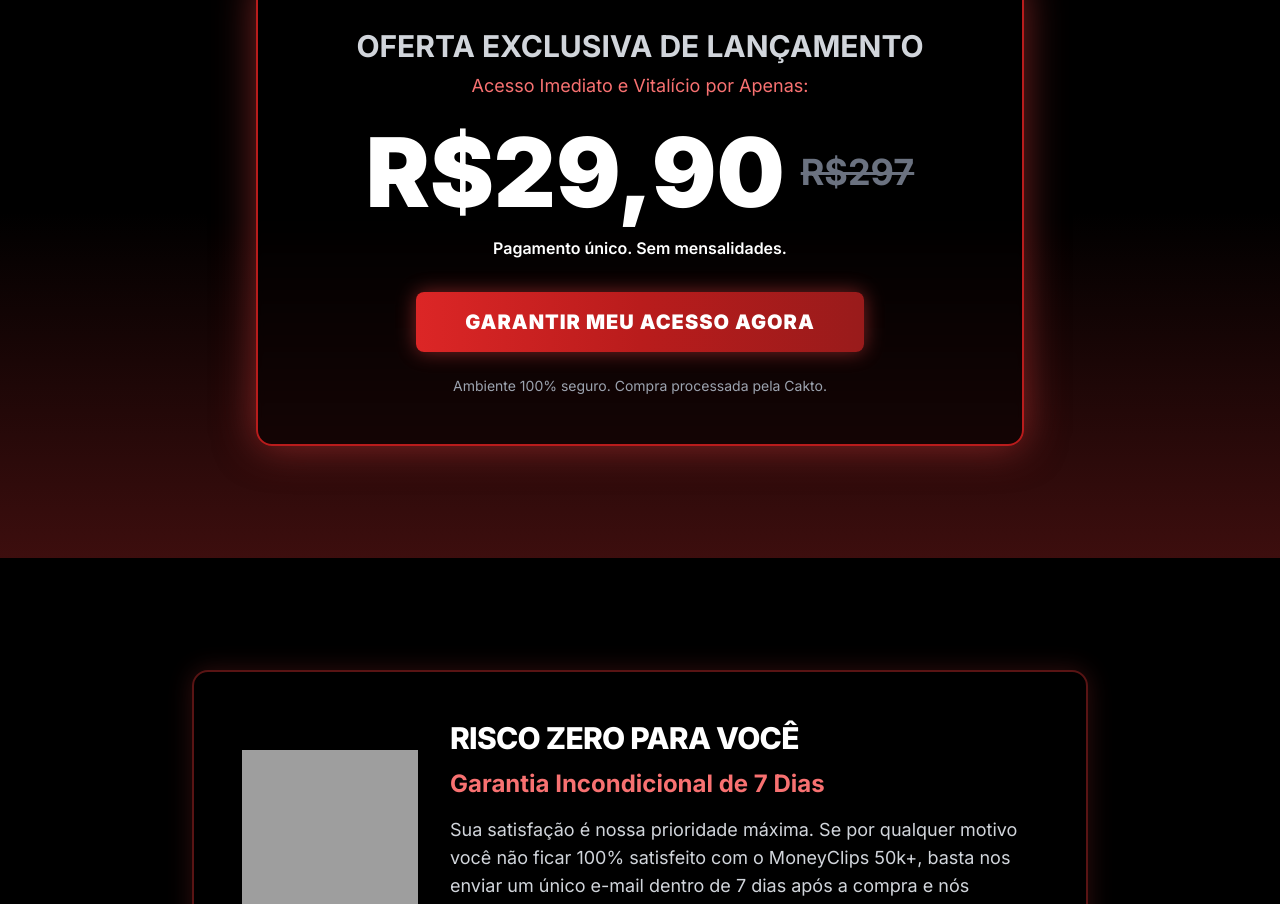
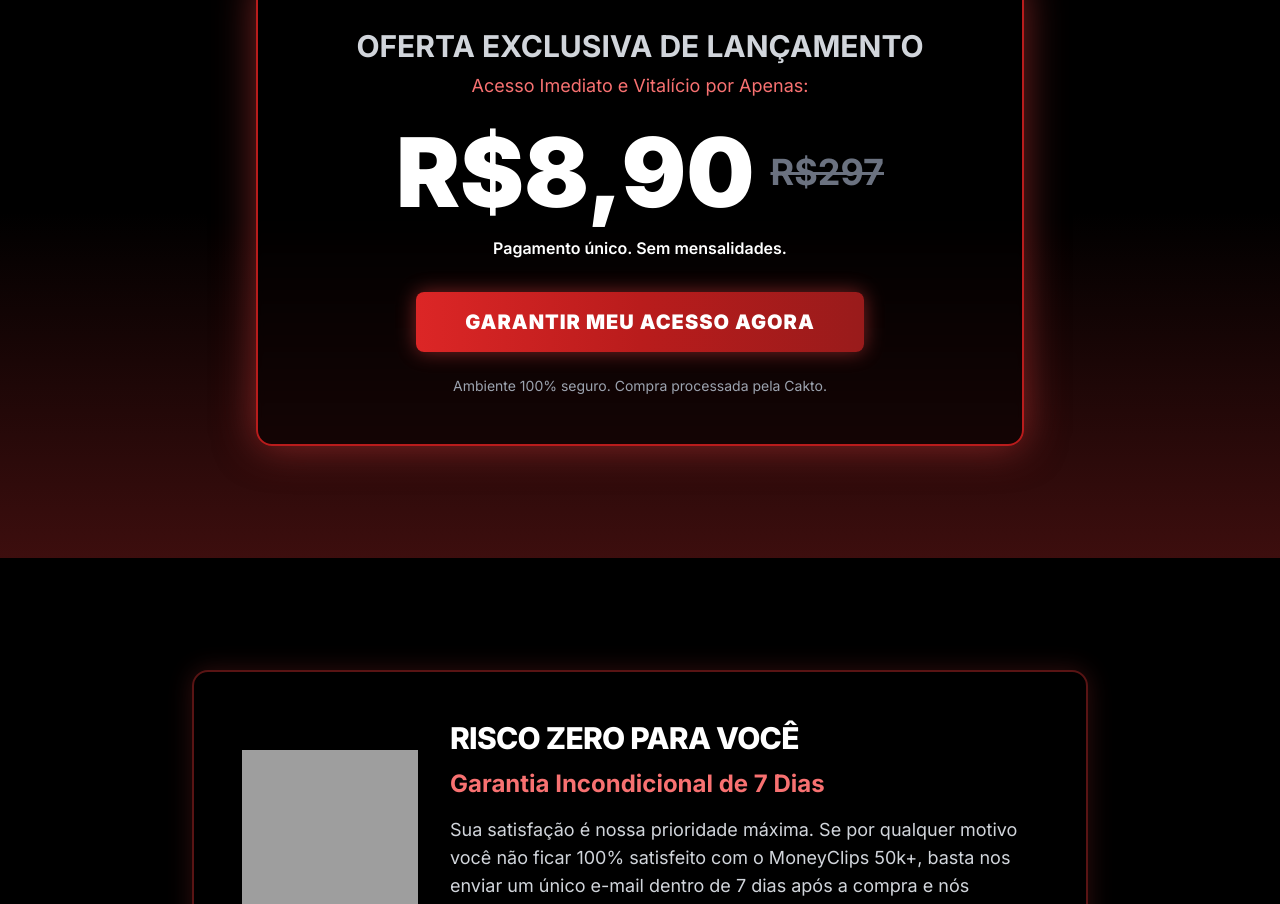
Before and after one commit to ThaleszCodes/MoneyClips1.5k, a React (Vite) app: page / in a window 1280 px wide. Shown: the part 2820-3724 px from the top of the page. Built offline with nearby package versions, Linux system fonts and the light colour scheme; grey boxes are pictures that could not be loaded.

Commit message:
Update OfferSection.tsx 8,90

```diff
--- a/components/OfferSection.tsx
+++ b/components/OfferSection.tsx
@@ -12,7 +12,7 @@ const OfferSection: React.FC = () => {
           <h2 className="text-2xl sm:text-3xl font-bold uppercase text-gray-300 mb-2">Oferta Exclusiva de Lançamento</h2>
           <p className="text-lg text-red-400 mb-6">Acesso Imediato e Vitalício por Apenas:</p>
           <div className="flex items-center justify-center gap-4 mb-4">
-            <span className="text-6xl sm:text-8xl font-black text-white leading-none">R$29,90</span>
+            <span className="text-6xl sm:text-8xl font-black text-white leading-none">R$8,90</span>
             <span className="text-2xl sm:text-4xl font-bold text-gray-500 line-through">R$297</span>
           </div>
           <p className="font-semibold text-white mb-8">Pagamento único. Sem mensalidades.</p>
```
